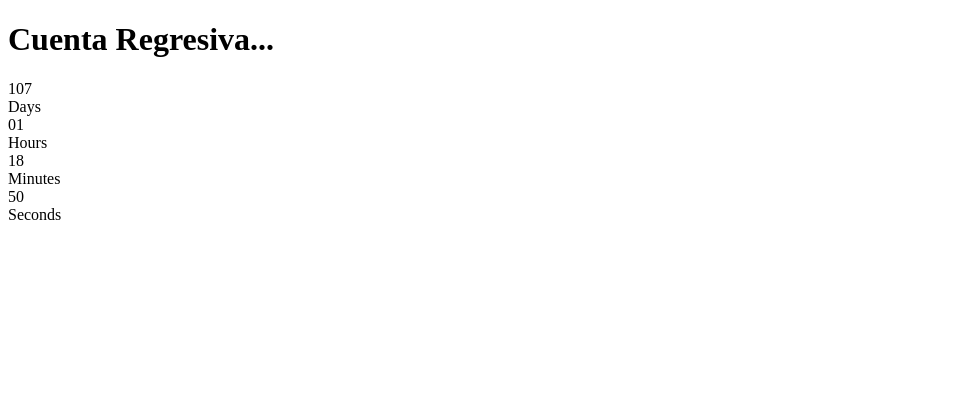
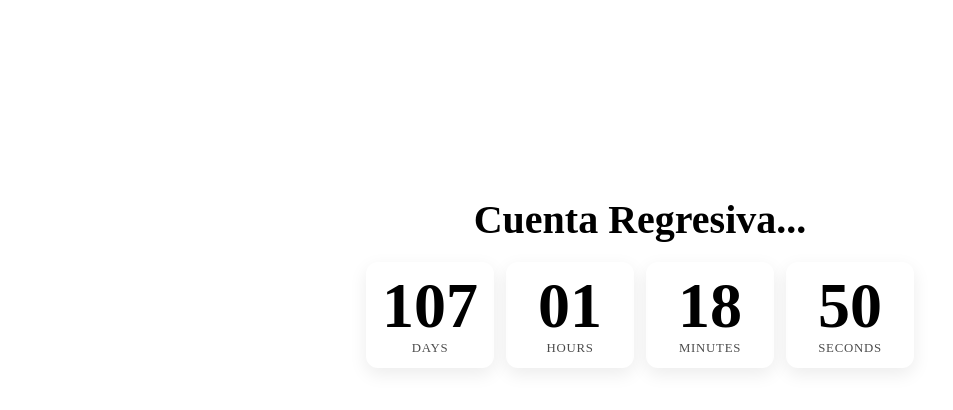
Before and after one commit to BrianVega/bday, an Angular app: page /birthday-countdown/1/1/1 in a window 1280 px wide. Shown: the top 410 px of the page, without its empty margins (0-953 px from the left). Built offline with nearby package versions, Linux system fonts and the light colour scheme.

Commit message:
feat(clock): Add basic styles

```diff
--- a/src/app/birthday-countdown/birthday-countdown.component.scss
+++ b/src/app/birthday-countdown/birthday-countdown.component.scss
@@ -0,0 +1,38 @@
+.clock-container {
+  height: 60vh;
+  display: grid;
+  place-items: center;
+  align-content: start;
+}
+
+.clock-container h1 {
+  margin: 15% 0 20px;
+  line-height: 1.1;
+  font-size: 2.5rem;
+}
+
+.clock-numbers {
+  display: grid;
+  grid-template-columns: repeat(4, minmax(90px, 1fr));
+  gap: 12px;
+}
+
+.countdown-container {
+  text-align: center;
+  padding: 12px 16px;
+  border-radius: 12px;
+  box-shadow: 0 6px 18px rgba(0, 0, 0, .08);
+}
+
+.number-container {
+  font-size: 4rem;
+  font-weight: 800;
+  line-height: 1;
+}
+
+.caption {
+  text-transform: uppercase;
+  font-size: .8rem;
+  opacity: .7;
+  letter-spacing: .06em;
+}
```
